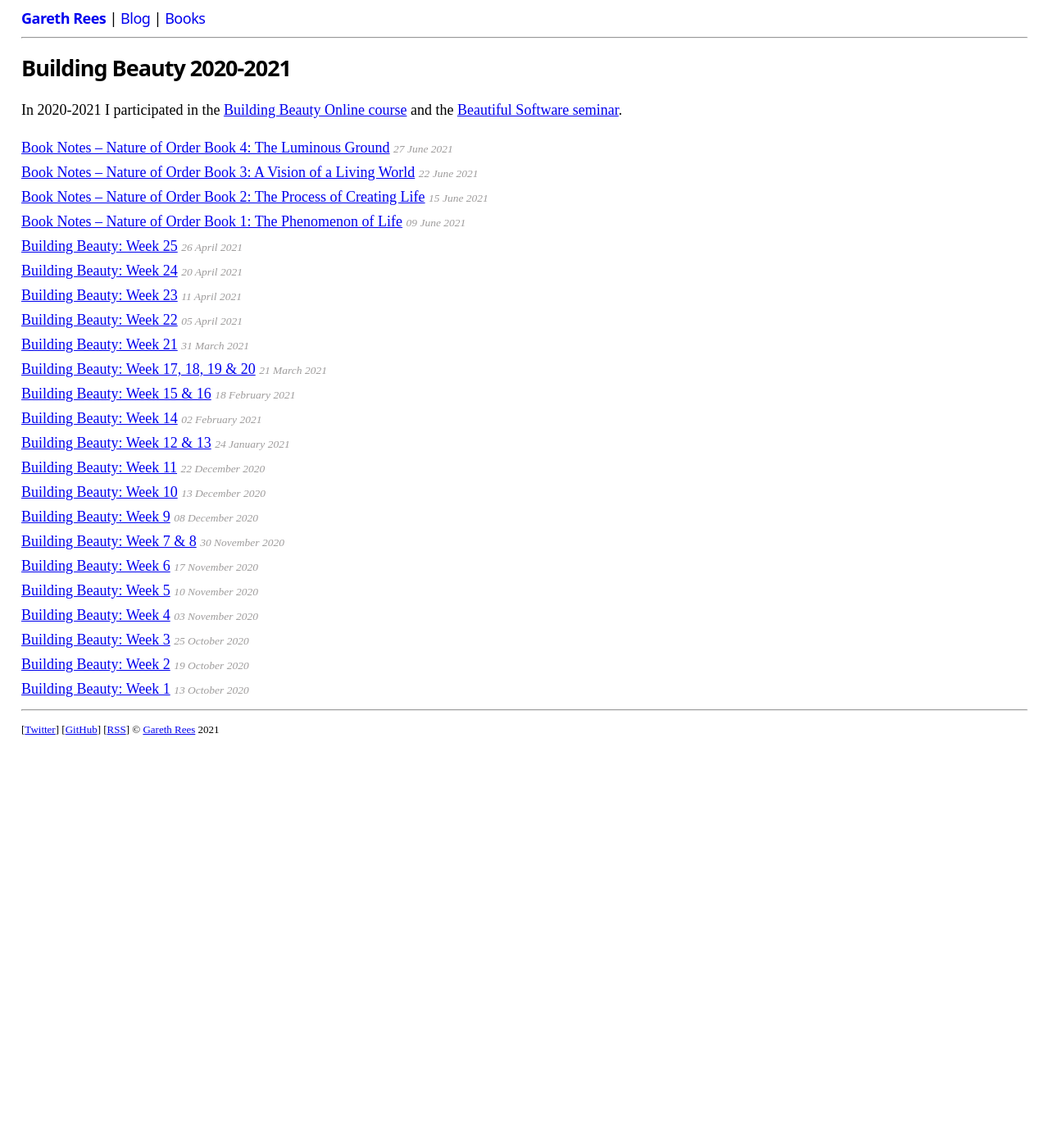
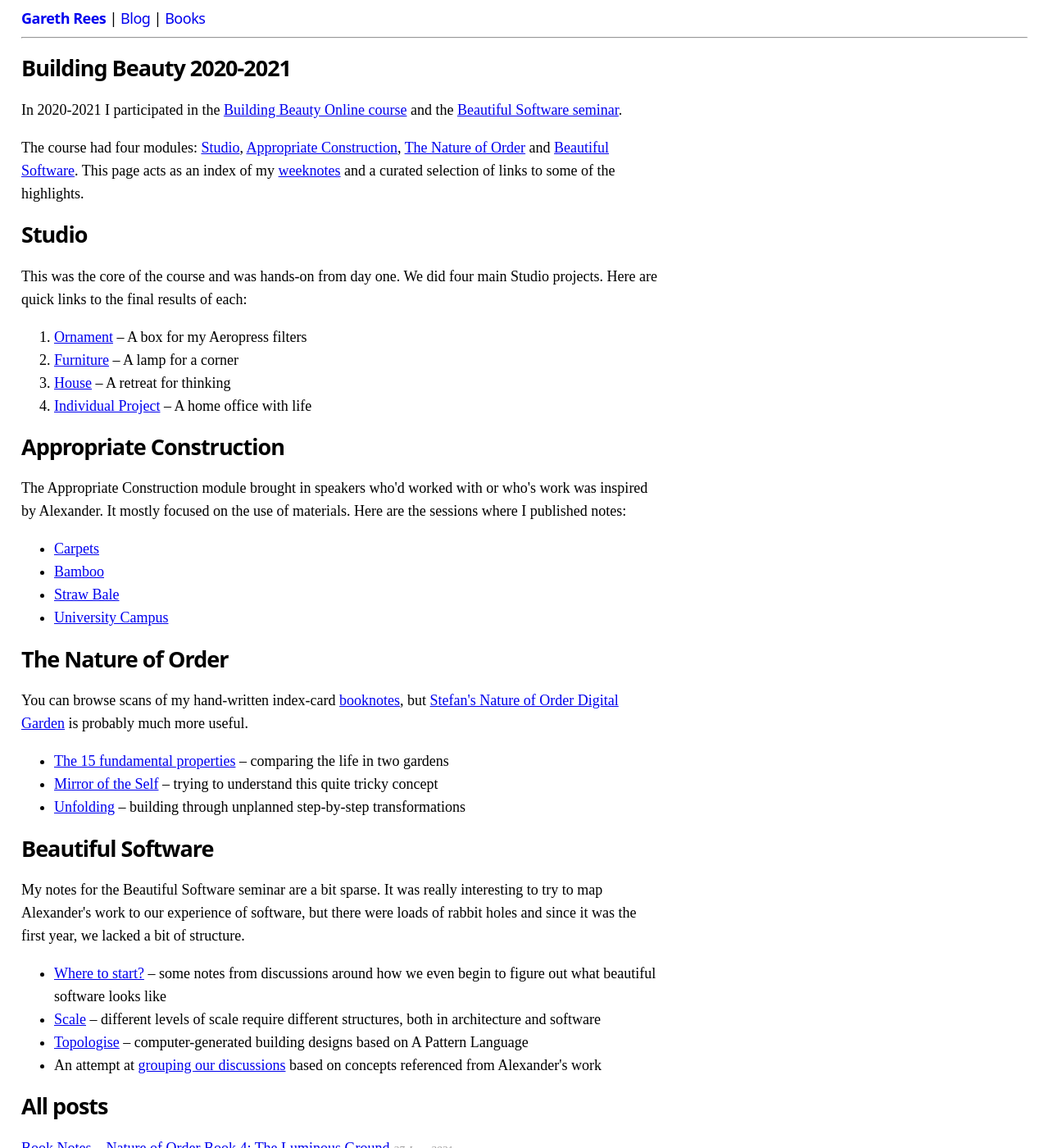
Before and after one commit to garethrees/garethrees.github.com, a Jekyll site: the page built from building-beauty.html, in a window 1280 px wide and 1400 px high. Shown: the whole window at 82% size. Built offline with Jekyll 4.4.1, drawn with Linux system fonts in a browser that asks for light colours.

Commit message:
Summarise building beauty course

```diff
--- a/building-beauty.html
+++ b/building-beauty.html
@@ -8,6 +8,53 @@ title: Building Beauty 2020-2021
 
   <p>In 2020-2021 I participated in the <a href="https://www.buildingbeauty.org/building-beauty-online">Building Beauty Online course</a> and the <a href="https://www.buildingbeauty.org/beautiful-software">Beautiful Software seminar</a>.</p>
 
+  <p>The course had four modules: <a href="#studio">Studio</a>, <a href="#appropriate-construction">Appropriate Construction</a>, <a href="#the-nature-of-order">The Nature of Order</a> and <a href="#beautiful-software">Beautiful Software</a>. This page acts as an index of my <a href="#all-posts">weeknotes</a> and a curated selection of links to some of the highlights.</p>
+
+  <h2 id="studio">Studio</h2>
+
+  <p>This was the core of the course and was hands-on from day one. We did four main Studio projects. Here are quick links to the final results of each:</p>
+
+  <ol>
+    <li><a href="/2020/10/25/building-beauty-week-3/#studio">Ornament</a> – A box for my Aeropress filters</li>
+    <li><a href="/2020/11/30/building-beauty-week-7-8/#studio">Furniture</a> – A lamp for a corner</li>
+    <li><a href="/2020/12/22/building-beauty-week-11/#studio">House</a> – A retreat for thinking</li>
+    <li><a href="/2021/04/26/builing-beauty-week-25/#individual-project-presentation">Individual Project</a> – A home office with life</li>
+  </ol>
+
+  <h2 id="appropriate-construction">Appropriate Construction</h2>
+
+  <p>The Appropriate Construction module brought in speakers who'd worked with or who's work was inspired by Alexander. It mostly focused on the use of materials. Here are the sessions where I published notes:</p>
+
+  <ul>
+    <li><a href="/2020/10/19/building-beauty-week-2/#appropriate-construction">Carpets</a></li>
+    <li><a href="/2020/11/03/building-beauty-week-4/#appropriate-construction">Bamboo</a></li>
+    <li><a href="/2020/11/17/building-beauty-week-6/#appropriate-construction">Straw Bale</a></li>
+    <li><a href="/2020/12/13/building-beauty-week-10/#appropriate-construction">University Campus</a></li>
+  </ul>
+
+  <h2 id="the-nature-of-order">The Nature of Order</h2>
+
+  <p>You can browse scans of my hand-written index-card <a href="/2021/06/09/book-notes-nature-of-order-book-1/">booknotes</a>, but <a href="http://nature-of-order.stefan-lesser.com/">Stefan's Nature of Order Digital Garden</a> is probably much more useful.</p>
+
+  <ul>
+    <li><a href="/2020/10/25/building-beauty-week-3/#nature-of-order">The 15 fundamental properties</a> – comparing the life in two gardens</li>
+    <li><a href="/2020/11/10/building-beauty-week-5/#nature-of-order">Mirror of the Self</a> – trying to understand this quite tricky concept</li>
+    <li><a href="/2020/11/17/building-beauty-week-6/#nature-of-order">Unfolding</a> – building through unplanned step-by-step transformations</li>
+  </ul>
+
+  <h2 id="beautiful-software">Beautiful Software</h2>
+
+  <p>My notes for the Beautiful Software seminar are a bit sparse. It was really interesting to try to map Alexander's work to our experience of software, but there were loads of rabbit holes and since it was the first year, we lacked a bit of structure.</p>
+
+  <ul>
+    <li><a href="/2020/11/10/building-beauty-week-5/#software">Where to start?</a> – some notes from discussions around how we even begin to figure out what beautiful software looks like</li>
+    <li><a href="/2021/02/18/building-beauty-week-15-16/#nature-of-order">Scale</a> – different levels of scale require different structures, both in architecture and software</li>
+    <li><a href="/2021/01/24/building-beauty-week-12-13/#nature-of-order">Topologise</a> – computer-generated building designs based on A Pattern Language</li>
+    <li>An attempt at <a href="/2021/04/20/building-beauty-week-24/#beautiful-software">grouping our discussions</a> based on concepts referenced from Alexander's work</li>
+  </ul>
+
+  <h2 id="all-posts">All posts</h2>
+
   {% for post in site.tags.building-beauty %}
     <p class="post">
       <a href="{{ post.url }}">{{ post.title }}</a>
```
